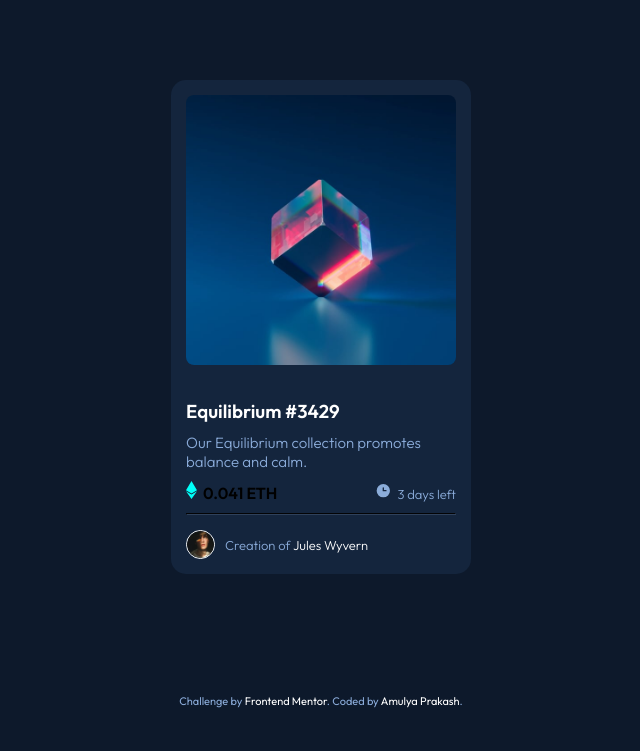
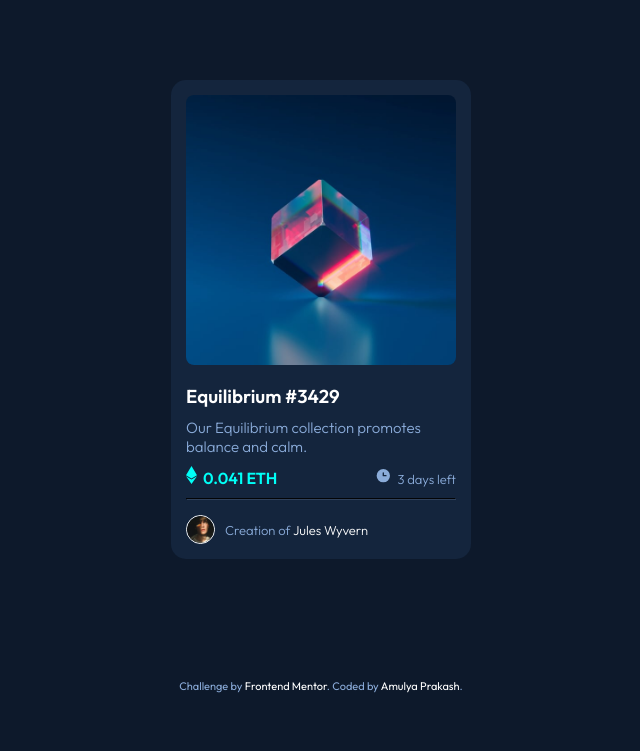
Before and after one commit to amulyalovescoding/NFT-preview-card-component, a plain HTML site: page index.html in a window 1280 px wide. Shown: the whole page, without its empty margins (319-959 px from the left). Drawn offline with Linux system fonts and the light colour scheme.

Commit message:
Update styles.css

```diff
--- a/css/styles.css
+++ b/css/styles.css
@@ -29,7 +29,7 @@ h3 {
   0
 }
 
-h5 {
+h4 {
   color: hsl(178, 100%, 50%);
 }
 
@@ -90,8 +90,8 @@ a {
 }
 
 .content {
-  margin: 0.9375rem;
-  text-align: left;
+    margin: 0 0.9375rem 0.9375rem 0.9375rem;
+    text-align: left;
 }
 
 .description {
```
